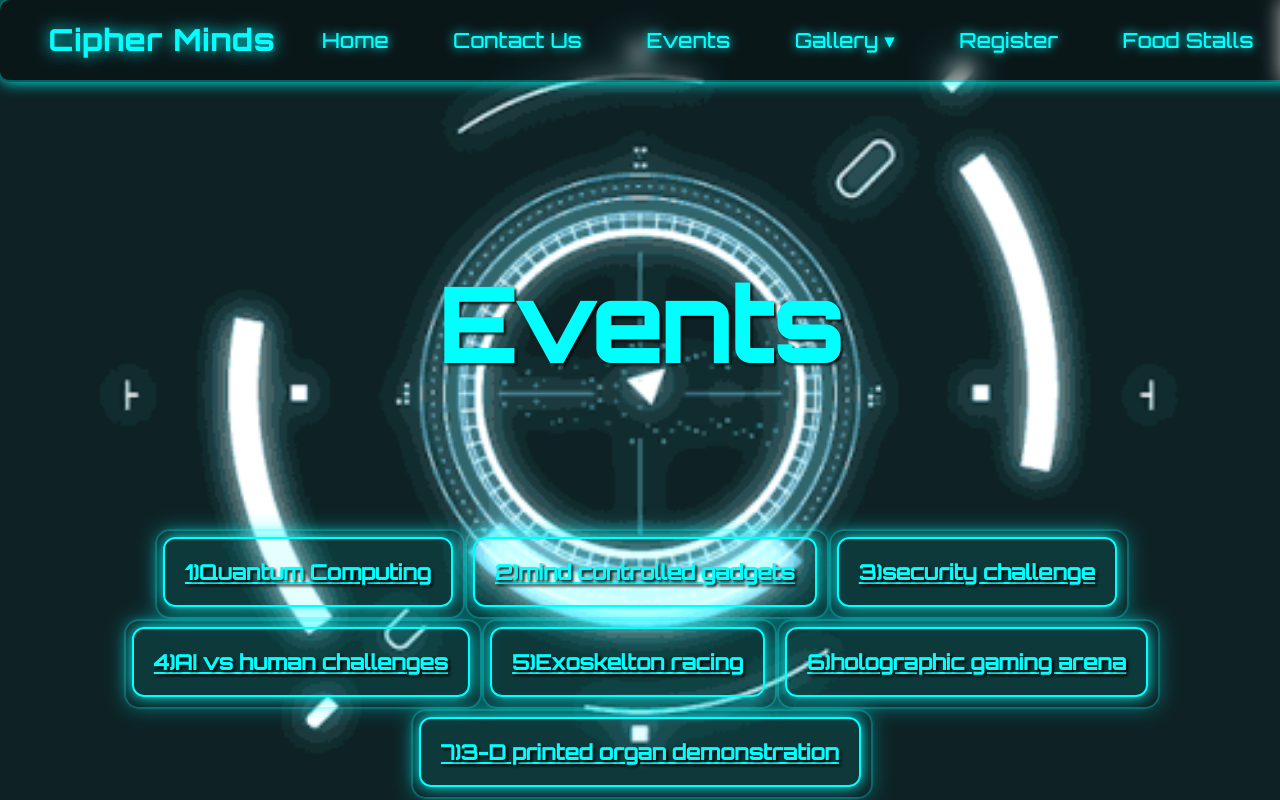
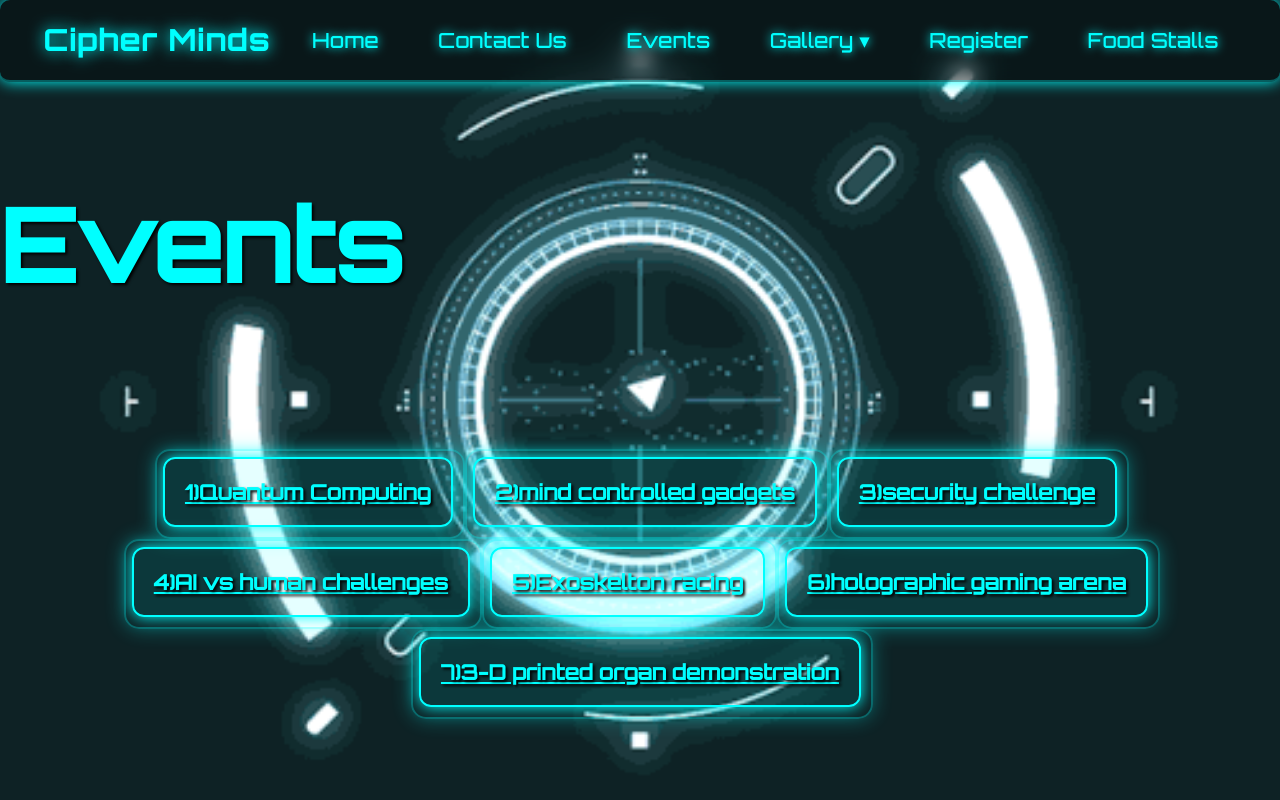
Before and after one commit to Gov-10/VNIT-AI-Hackathon, a Django app: page /events/ in a window 1280 px wide. Run offline with Django 5.2, Linux system fonts and the light colour scheme; data comes from the database, SQL or seed files in the repository.

Commit message:
Fixing minor issues

```diff
--- a/hackathon/myHackathon/templates/contact_us.html
+++ b/hackathon/myHackathon/templates/contact_us.html
@@ -13,6 +13,9 @@
             font-family: 'Orbitron', sans-serif;
             text-align: center;
             padding: 50px;
+            display: flex;
+            flex-wrap: wrap;
+            background-attachment: fixed;
         }
 
 
--- a/hackathon/myHackathon/templates/event_list.html
+++ b/hackathon/myHackathon/templates/event_list.html
@@ -41,6 +41,9 @@
             background-size: cover;
             background-repeat: no-repeat;
             background-position:center;
+            display: flex;
+            flex-wrap: wrap;
+            background-attachment: fixed;
         }
         .overlay {
             position: fixed;
--- a/hackathon/myHackathon/templates/register.html
+++ b/hackathon/myHackathon/templates/register.html
@@ -15,6 +15,7 @@
             background-position: center;
             height: 100vh;
             margin: 0;
+            background-attachment: fixed;
         }
 
         /* Form Container */
```
